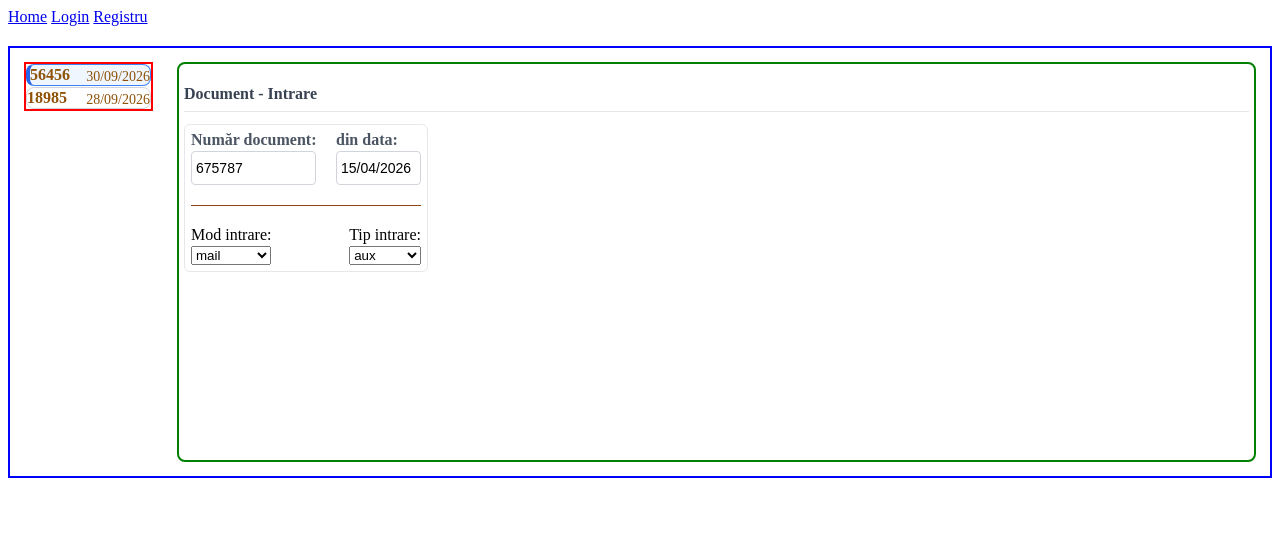
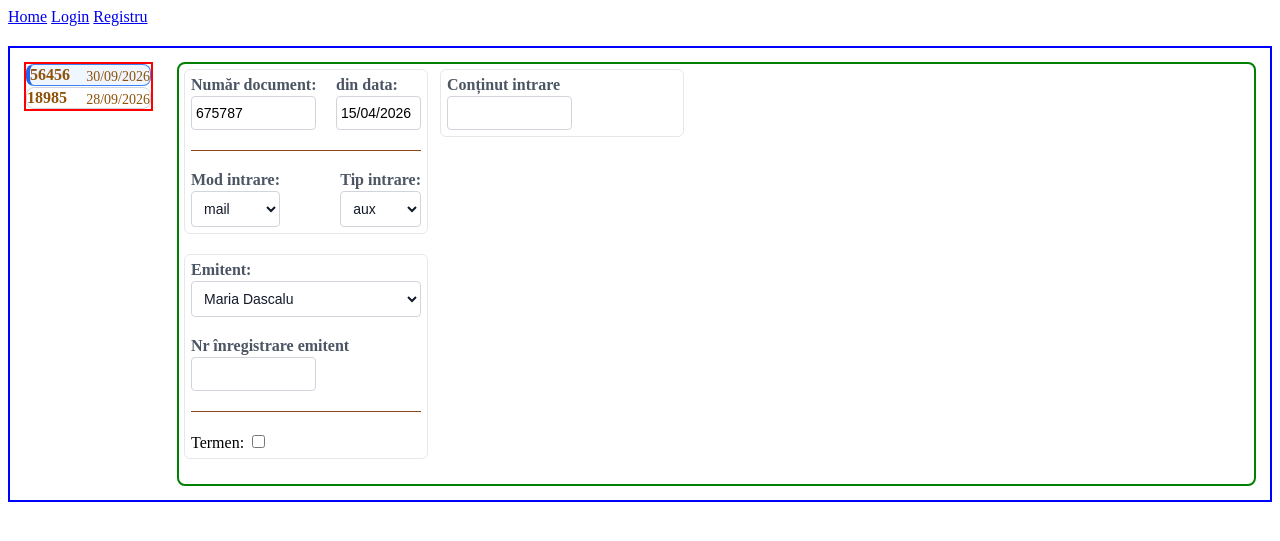
Before and after one commit to stefanoR3/Institutional-Registry-Python, a Flask app: page /registru in a window 1280 px wide. Shown: the top 541 px of the page. Run offline with Flask 3, Linux system fonts and the light colour scheme.

Commit message:
feat(details-panel): complete first column and initialize content column
Finished layout and input fields for issuing main data in column 1

Add content input area to initialize column 2

refactor HTML head to clean up redundant  tags and resources

```diff
--- a/app/templates/registru.html
+++ b/app/templates/registru.html
@@ -12,12 +12,12 @@
                 gap: 24px;
                 max-width: 1400px;
                 margin-top: 20px; /* prevent huge stretch on wide screens */
-                margin-left: auto;
+                margin-left: auto; /* auto calculates automatically the margin needed */
                 margin-right:auto; /* top-bottom 0, left-right auto to auto center in browser */
                 margin-bottom: 40px;
                 padding: 14px; /* outher breathing room */
                 border:2px solid blue;
-                min-height:400px;
+                min-height:400px; /* this can't get smaller than this */
             }
 
             .registry-list{
@@ -26,15 +26,6 @@
                 gap: 1px; /* manage space trough cards(divs) -> that's why we used div->flexbox */
                 width: 125px; /* without it the div would stretch to the entire width of the screen */
                 border:2px solid red; #debug
-            }
-
-            .detalis-panel{
-                flex: 1; /* take one share of remaining space; it is greedy to take all the right free space. It is not fixed */
-                background-color: #ffffff;
-                /*border: 1px solid #d1d5fb;*/
-                border-radius: 8px;
-                padding: 5px; /* pads the future elements inside to the actual borders */
-                border: 2px solid green; #debug
             }
 
             .document-card{
@@ -64,6 +55,17 @@
                 font-size: 14px;
                 color:rgb(143, 82, 7);
                 margin-top: 4px; /* space from the top */
+            }
+
+            .detalis-panel{
+                flex: 1; /* take one share of remaining space; it is greedy to take all the right free space. It is not fixed */
+                display: flex;
+                gap:12px;
+                background-color: #ffffff;
+                /*border: 1px solid #d1d5fb;*/
+                border-radius: 8px;
+                padding: 5px; /* pads the future elements inside to the actual borders */
+                border: 2px solid green; #debug
             }
 
             .form-section{
@@ -120,46 +122,59 @@
                 box-shadow: 0 0 0 1.1px rgba(59, 130, 246, 0.3); /* 0.3 = transparency */
             }
 
-            .input-date{
-                display: flex;
-                flex-direction: column;
-                gap: 2px;
-            }
-
-            .input-date label{
-                font-size: 16px;
-                color: #4b5563;
-                font-weight:bold;
-            }
-
-            .input-date input{
-                padding: 8px 4px; /* top-bottom left-right */
-                border: 1px solid #d1d5db;
-                border-radius: 4px;
-                font-size: 14px;
-                outline: none;
+            #date input{
                 width: 75px;
             }
 
-            .input-date input:focus{
+            .input-group input:focus{
                 border-color: #3b82f6;
                 box-shadow: 0 0 0 1.1px rgba(59, 130, 246, 0.3); /* 0.3 = transparency */
             }
 
-            .input-mode{
-                display: flex;
-                flex-direction: column;
-                gap:2px;
+            .input-group select{
+                padding: 8px 8px;
+                border: 1px solid #d1d5db;
+                border-radius: 4px;
+                font-size: 14px;
+                color: #111827;
+                background-color: #ffffff;
+                cursor: pointer; /* change hand to a picky one to show it is interactive */
+                outline: none; /* standard button highlight (old) */
             }
 
-            .input-type{
-                display: flex;
-                flex-direction: column;
-                gap:2px;
+            .input-group select:focus{
+                border-color: #3b82f6;
+                box-shadow: 0 0 0 1.1px rgba(59, 130, 246, 0.3)
+            }
+
+            .hidden-input{
+                display: none; /* invisible */
+                margin-top: 4px;
+                padding: 8px 12px;
+                border: 1px solid #d1d5db;
+                border-radius: 4px;
+            }
+
+            /* # = id, when cecked activate this rule */
+            /* class = general, id = specific */
+            /* ~ = general sibling (find the elemenet .hidden-input that sits in toggle-extra) */
+            /* + = adjacent sibling (targets an element that comes right after) */
+            #toggle-extra:checked ~ .hidden-input{
+                display: block; /* overrides display:hide */
             }
 
             .separator{
                 border-top: 1.2px solid saddlebrown;
+            }
+
+            .input-size{
+                max-width: 150px;
+                min-width: 100px;
+                width: auto;
+            }
+
+            .text-modal{
+                border: 1px solid green;
             }
         </style>
     </head>
@@ -178,29 +193,30 @@
                 </div>
             </div>
             <div class="detalis-panel"> <!-- first grouped section -->
-                <h3 class="section-title">Document - Intrare</h3>
+                <!--<h3 class="section-title">Document - Intrare</h3>-->
+                <div class="column" id="first">
                     <div class="form-section">
                         <div class="form-row"><!-- numar/data -->
-                        <div class="input-group"> <!-- input: document number -->
+                            <div class="input-group" id="number"> <!-- input: document number -->
                                 <label>Număr document:</label>
                                 <input type="text" value="675787">
                             </div>
-                        <div class="input-date"> <!-- input: document date -->
+                            <div class="input-group" id="date"> <!-- input: document date -->
                                 <label>din data:</label>
                                 <input tpye="date" value="15/04/2026">
                             </div>
                         </div>
                         <div class="separator"></div>
                         <div class ="form-row"><!-- mod intrare/tip intrare-->
-                        <div class="input-mode">
+                            <div class="input-group">
                                 <label>Mod intrare:</label>
-                            <select class="select-mod">
+                                <select>
                                     <option value="mail">mail</option>
                                     <option value="poștă">poștă</option>
                                     <option value="direct">direct</option>
                                 </select>
                             </div>
-                        <div class="input-type">
+                            <div class="input-group">
                                 <label>Tip intrare:</label>
                                 <select>
                                     <!-- to ask to prof -->
@@ -209,6 +225,34 @@
                             </div>
                         </div>
                     </div>
+                    <div class="form-section">
+                        <div class="input-group">
+                            <label>Emitent:</label>
+                            <select>
+                                <option value="Maria Dascalu">Maria Dascalu</option>
+                                <option value=""Marina Apreotesei">Marina Apreotesei</option>
+                            </select>
+                        </div>
+                        <div class="input-group">
+                            <label>Nr înregistrare emitent</label>
+                            <input type="text" value="">
+                        </div>
+                        <div class="separator"></div>
+                        <div class="toggle-group">
+                            <label for="toggle-extra">Termen:</label> <!-- clicking for will ceck the box-->
+                            <input type="checkbox" id="toggle-extra">
+                            <input type="text" class="hidden-input">
+                        </div>
+                    </div>
+                </div>
+                <div class="column" id="second">
+                    <div class="form-section">
+                        <div class="input-group">
+                            <label>Conținut intrare</label>
+                            <input type="text" value="">
+                        </div>
+                    </div>
+                </div>
             </div>
         </div>
     </body>
```
Lines whose indentation alone changed are shown as unchanged.
